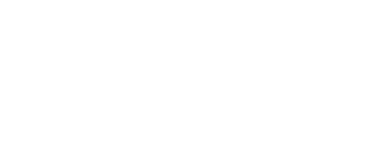
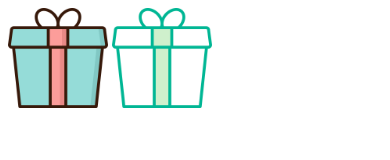
Before and after one commit to sangmee123/birthday, a plain HTML site: page select.html in a window 390 px wide. Drawn offline with Linux system fonts and the light colour scheme.

Commit message:
Start select-page

```diff
--- a/select.html
+++ b/select.html
@@ -1,10 +1,14 @@
 <!DOCTYPE html>
 <html>
 <head>
+    <meta charset="utf-8">
     <title>생일 선물</title>
 </head>
 
 <body>
-
+    <div>
+        <img src="images/premium-icon-gift-box-3683093.png" width="100">
+        <img src="images/premium-icon-gift-box-3683802.png" width="100">
+    </div>
 </body>
 </html>
```
Also changed, not shown: index.html (+6 -0 lines), images/premium-icon-gift-box-3683093.png (added), images/premium-icon-gift-box-3683802.png (added).
